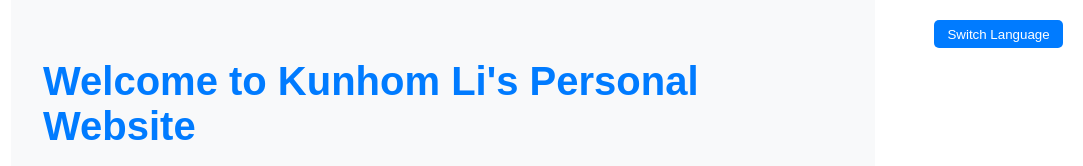
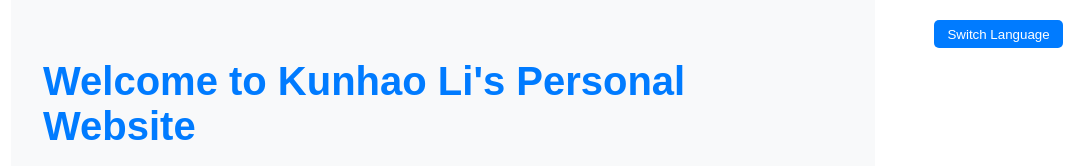
Before and after one commit to PreckLi/PreckLi.github.io, a plain HTML site: page index.html in a window 1280 px wide. Shown: the top 166 px of the page, without its empty margins (197-1280 px from the left). Drawn offline with Linux system fonts and the light colour scheme.

Commit message:
Update index.html

```diff
--- a/index.html
+++ b/index.html
@@ -77,7 +77,7 @@
 <body>
     <div class="container">
         <div id="englishContent">
-            <h1>Welcome to Kunhom Li's Personal Website</h1>
+            <h1>Welcome to Kunhao Li's Personal Website</h1>
             <div class="profile-section">
                 <img src="https://github.com/PreckLi/PreckLi.github.io/blob/main/biograph.jpg?raw=true" alt="Kunhom Li">
                 <div class="profile-details">
```
